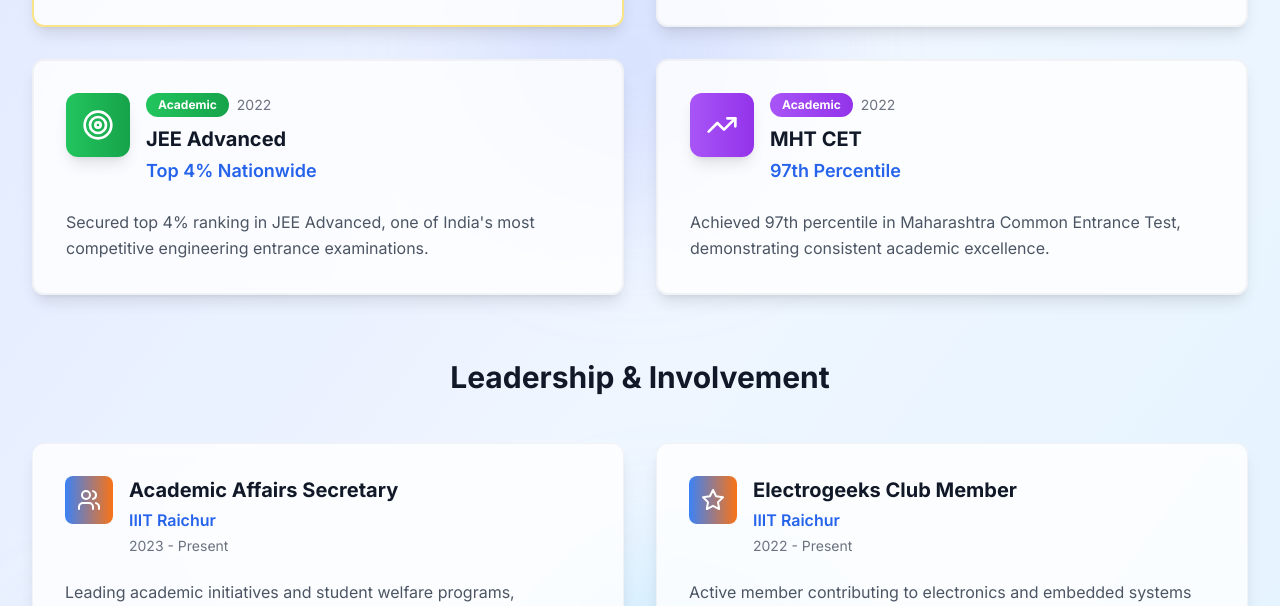
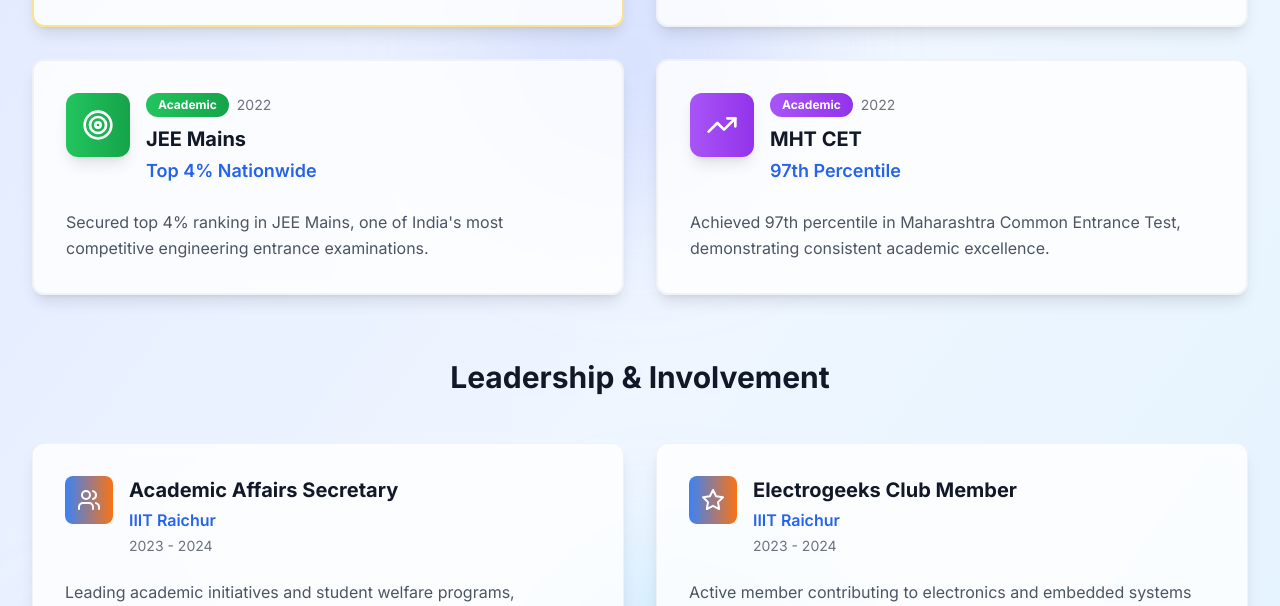
Before and after one commit to NOVA-PPP/personal_portfolio, a React (Vite) app: page / in a window 1280 px wide. Shown: the part 7220-7826 px from the top of the page. Built offline with nearby package versions, Linux system fonts and the light colour scheme.

Commit message:
Update Achievements.tsx

```diff
--- a/src/components/Achievements.tsx
+++ b/src/components/Achievements.tsx
@@ -25,9 +25,9 @@ const Achievements: React.FC = () => {
       highlight: false
     },
     {
-      title: 'JEE Advanced',
+      title: 'JEE Mains',
       subtitle: 'Top 4% Nationwide',
-      description: 'Secured top 4% ranking in JEE Advanced, one of India\'s most competitive engineering entrance examinations.',
+      description: 'Secured top 4% ranking in JEE Mains, one of India\'s most competitive engineering entrance examinations.',
       icon: Target,
       category: 'Academic',
       year: '2022',
@@ -50,7 +50,7 @@ const Achievements: React.FC = () => {
     {
       title: 'Academic Affairs Secretary',
       organization: 'IIIT Raichur',
-      period: '2023 - Present',
+      period: '2023 - 2024',
       description: 'Leading academic initiatives and student welfare programs, coordinating between administration and students.',
       icon: Users,
       responsibilities: [
@@ -63,7 +63,7 @@ const Achievements: React.FC = () => {
     {
       title: 'Electrogeeks Club Member',
       organization: 'IIIT Raichur',
-      period: '2022 - Present',
+      period: '2023 - 2024',
       description: 'Active member contributing to electronics and embedded systems projects, mentoring junior students.',
       icon: Star,
       responsibilities: [
@@ -300,12 +300,12 @@ const Achievements: React.FC = () => {
           <div className="grid md:grid-cols-4 gap-8">
             {[
               {
-                number: '5+',
+                number: '4+',
                 label: 'Awards & Recognitions',
                 description: 'Academic and competition achievements'
               },
               {
-                number: '3+',
+                number: '6+',
                 label: 'Leadership Roles',
                 description: 'Active involvement in student organizations'
               },
```
